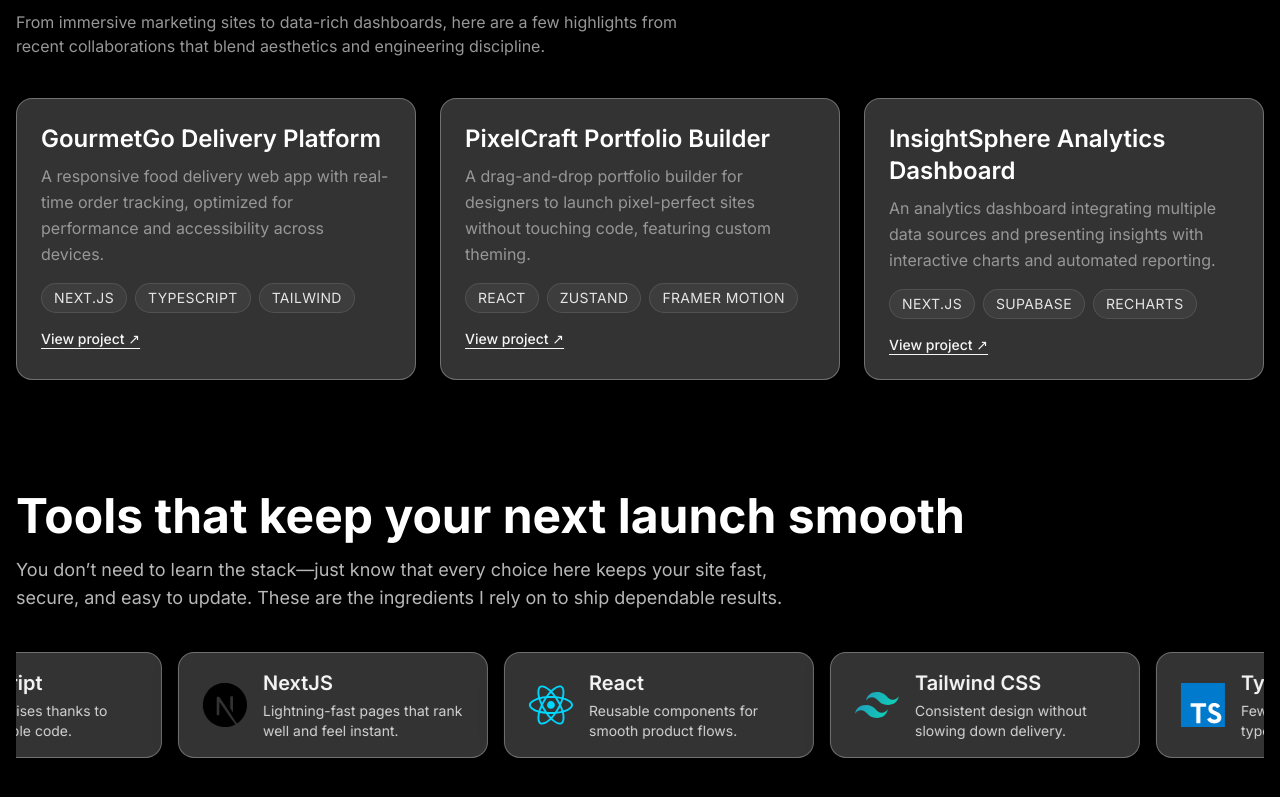
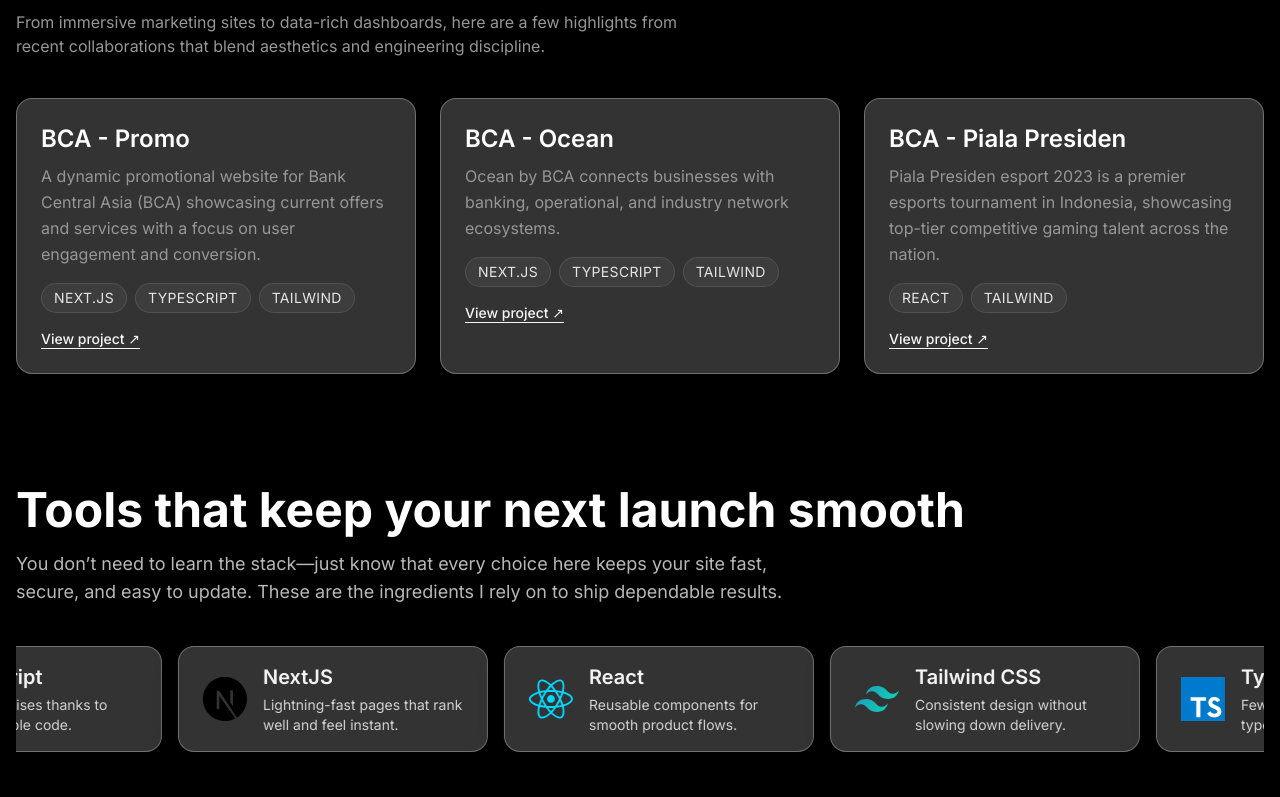
Before and after one commit to Derajatul/derajatul.github.io, a Next.js app: page / in a window 1280 px wide. Shown: the part 1282-2079 px from the top of the page. Built offline with nearby package versions, Linux system fonts and the light colour scheme.

Commit message:
feat: update Hero and Projects components with new project details and links

```diff
--- a/app/components/hero.tsx
+++ b/app/components/hero.tsx
@@ -26,7 +26,7 @@
           </p>
 
           <div className="flex flex-wrap items-center gap-4">
-            <ButtonLink href="#projects">Start a build sprint →</ButtonLink>
+            <ButtonLink href="#contact">Start a build sprint →</ButtonLink>
             <Link
               href="#projects"
               className="text-sm font-semibold text-neutral-100 underline decoration-white/40 underline-offset-8 transition-colors hover:text-pink-300"
--- a/app/components/projects.tsx
+++ b/app/components/projects.tsx
@@ -2,25 +2,25 @@
 
 const projects: Project[] = [
   {
-    title: "GourmetGo Delivery Platform",
+    title: "BCA - Promo",
     description:
-      "A responsive food delivery web app with real-time order tracking, optimized for performance and accessibility across devices.",
+      "A dynamic promotional website for Bank Central Asia (BCA) showcasing current offers and services with a focus on user engagement and conversion.",
     tech: ["Next.js", "TypeScript", "Tailwind"],
-    href: "https://github.com/Derajatul/gourmetgo",
+    href: "https://promo.bca.co.id/",
   },
   {
-    title: "PixelCraft Portfolio Builder",
+    title: "BCA - Ocean",
     description:
-      "A drag-and-drop portfolio builder for designers to launch pixel-perfect sites without touching code, featuring custom theming.",
-    tech: ["React", "Zustand", "Framer Motion"],
-    href: "https://github.com/Derajatul/pixelcraft",
+      "Ocean by BCA connects businesses with banking, operational, and industry network ecosystems.",
+    tech: ["Next.js", "TypeScript", "Tailwind"],
+    href: "https://ocean.bca.co.id/",
   },
   {
-    title: "InsightSphere Analytics Dashboard",
+    title: "BCA - Piala Presiden",
     description:
-      "An analytics dashboard integrating multiple data sources and presenting insights with interactive charts and automated reporting.",
-    tech: ["Next.js", "Supabase", "Recharts"],
-    href: "https://github.com/Derajatul/insightsphere",
+      "Piala Presiden esport 2023 is a premier esports tournament in Indonesia, showcasing top-tier competitive gaming talent across the nation.",
+    tech: ["React", "Tailwind"],
+    href: "https://www.bca.co.id/id/Campaign/2021/Piala-Presiden",
   },
 ];
 
```
